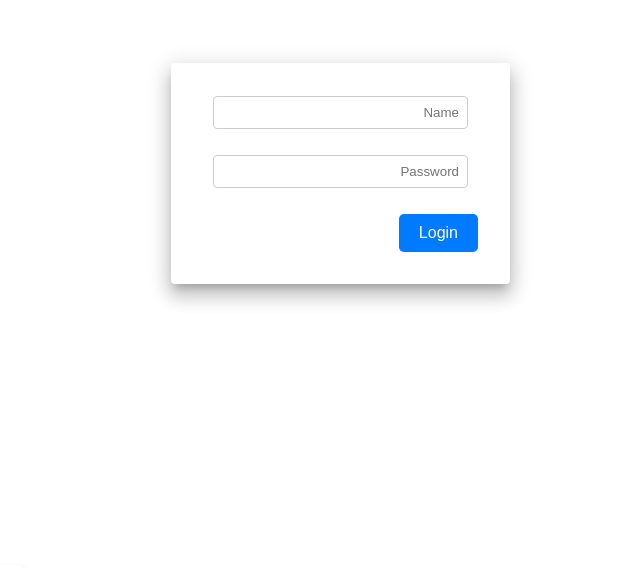
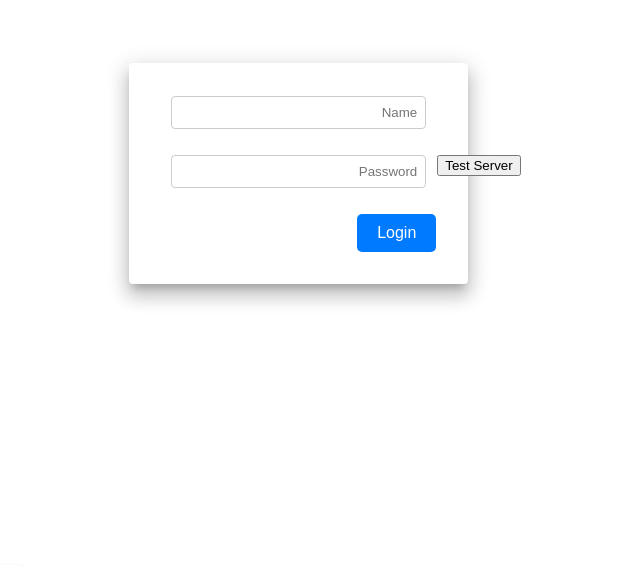
Before and after one commit to malkiel01/kadisha_v2, a React (Create React App) app: page / in a window 1280 px wide. Shown: the part 219-787 px from the top of the page, without its empty margins (315-955 px from the left). Built offline with nearby package versions, Linux system fonts and the light colour scheme.

Commit message:
commit 13-02-24_09

```diff
--- a/src/components/connection/connection.js
+++ b/src/components/connection/connection.js
@@ -2,6 +2,7 @@ import React from 'react';
 import LoginForm from '../login/LoginForm';
 import RegistrationForm from '../registration/RegistrationForm';
 import { Card, Grid } from '@mui/material';
+import TestButton from './testButton';
 
 const Connection = () => {
     return (
@@ -21,6 +22,7 @@ const Connection = () => {
           <LoginForm />
         </Card>
       </Grid>
+      <TestButton />
     </Grid>
 
             <Card sx={{ minWidth: 275, maxWidth: 275, padding: 4 }}>
--- /dev/null
+++ b/src/components/connection/testButton.js
@@ -0,0 +1,19 @@
+import React from 'react';
+import axios from 'axios';
+
+function TestButton() {
+  const handleClick = async () => {
+    try {
+      // ודא שהכתובת מתאימה לכתובת של השרת שלך
+      const response = await axios.get('http://localhost:3002/test');
+      console.log(response.data);
+      alert('Response from server: ' + response.data);
+    } catch (error) {
+      console.error('There was an error!', error);
+    }
+  };
+
+  return <button onClick={handleClick}>Test Server</button>;
+}
+
+export default TestButton;
```
